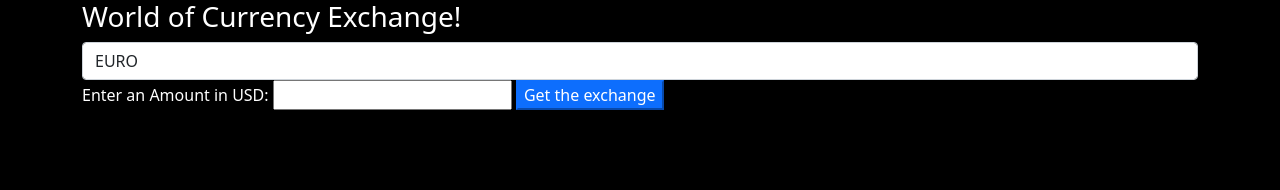
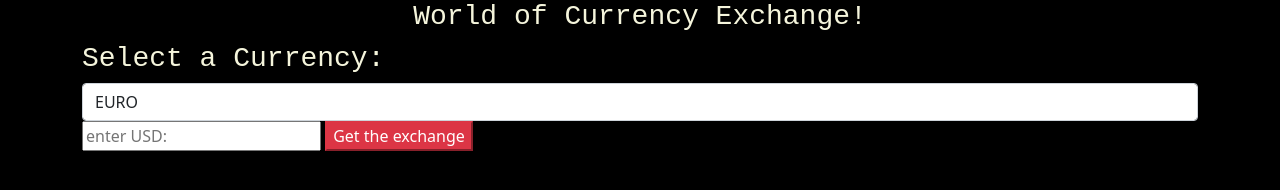
Before and after one commit to jakeedgar/currency-exchange, a website built with webpack: page src/index.html in a window 1280 px wide. Built offline with nearby package versions, Linux system fonts and the light colour scheme.

Commit message:
continue to refine style

```diff
--- a/src/css/styles.css
+++ b/src/css/styles.css
@@ -2,3 +2,20 @@ body {
   background-color: #000;
   color: #fff;
 }
+
+.header {
+  text-align: center;
+  font-family: 'Courier New', Courier, monospace;
+  color: beige;
+}
+
+#exchange-display {
+  font-size:x-large;
+  font-family:'Courier New', Courier, monospace;
+  color: beige;
+}
+
+#dropdown {
+  font-family:'Courier New', Courier, monospace;
+  color: beige;
+}
--- a/src/index.html
+++ b/src/index.html
@@ -8,10 +8,10 @@
 </head>
 <body>
   <div class="container">
-    <div class="jumbotron">
-      <h3>World of Currency Exchange!</h3>
+    <h3 class="header">World of Currency Exchange!</h3>
     <form id="form-control">
       <div id="form-group">
+        <h3 id="dropdown">Select a Currency:</h3>
         <select id="currency" class="form-control">
           <option value="EUR">EURO</option>
           <option value="RUB">RUBLE</option>
@@ -19,15 +19,12 @@
           <option value="PLN">ZLOTY</option>
           <option value="GEL">LARI</option>
         </select>
-          <label for="amount">Enter an Amount in USD:</label>
-          <input id="amount" type="number">
-          <button class="btn-primary" id="btn-exchange">Get the exchange</button>
+        <input id="amount" type="number" placeholder="enter USD:">
+        <button class="btn-danger" id="btn-exchange">Get the exchange</button>
       </div>
       <div id="exchange-display"></div>
-        <!-- <div class="gif-display"></div> -->
       <div class="error-display"></div>
     </form>
   </div>
-  </div>
 </body>
 </html>
```
Also changed, not shown: src/js/currency-api.js (+0 -14 lines). Lines whose indentation alone changed are shown as unchanged.
